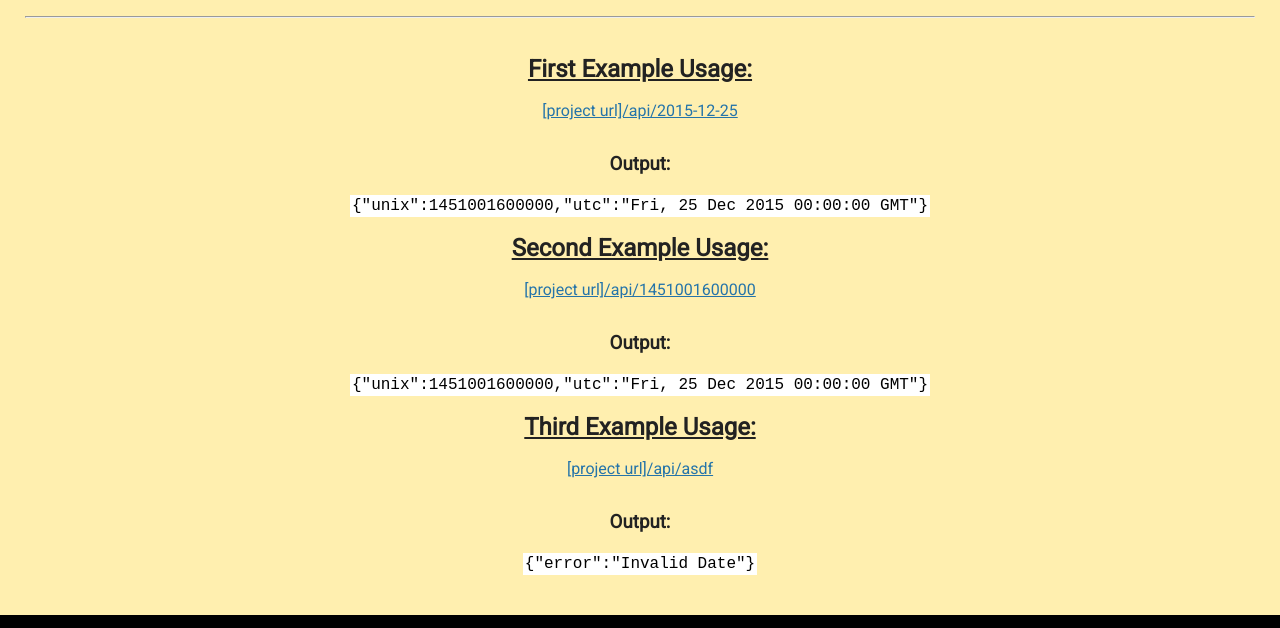
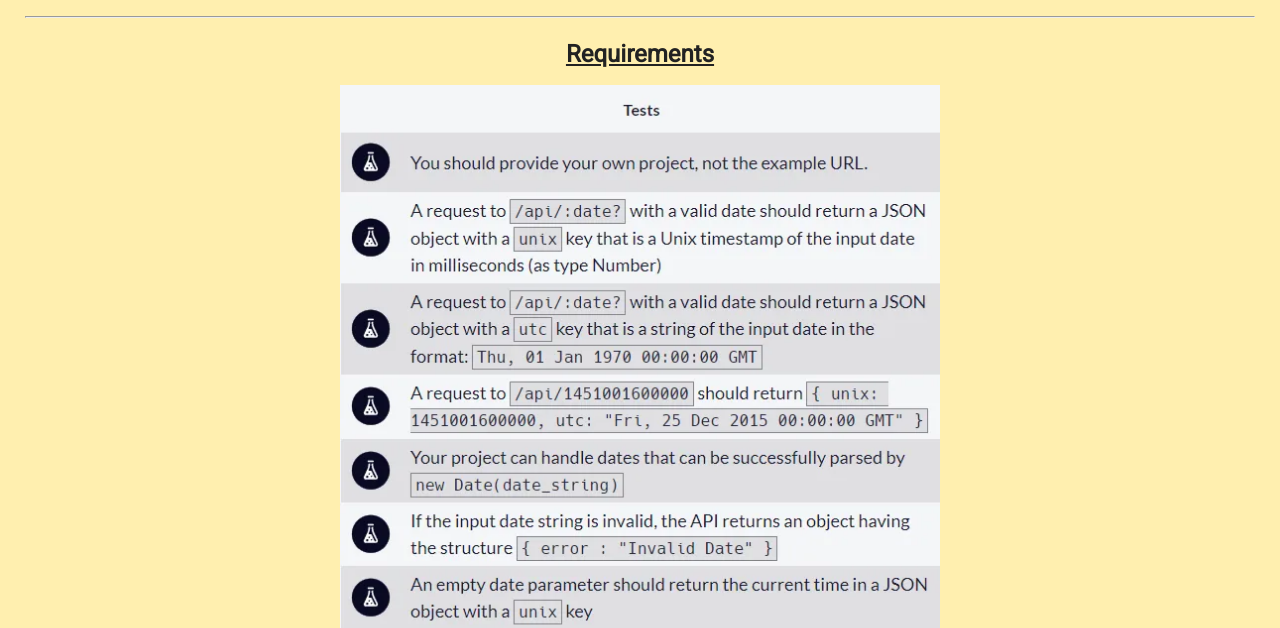
Before and after one commit to waldohidalgo/Timestamp-Microservice, a website: page api/views/index.html in a window 1280 px wide. Shown: the part 53-681 px from the top of the page. Drawn offline with Linux system fonts and the light colour scheme; files that its build step writes are made by us from their sources.

Commit message:
update readme

```diff
--- a/api/views/index.html
+++ b/api/views/index.html
@@ -1,7 +1,9 @@
 <!DOCTYPE html>
 
-<html>
+<html lang="en">
   <head>
+    <meta charset="UTF-8" />
+    <meta name="viewport" content="width=device-width, initial-scale=1.0" />
     <title>Timestamp Microservice | freeCodeCamp.org</title>
     <link
       rel="shortcut icon"
@@ -20,6 +22,10 @@
   <body>
     <h1>Timestamp Microservice</h1>
     <hr />
+    <div class="contenedor_imagen">
+      <h2>Requirements</h2>
+      <img src="/images/requisitos.webp" alt="Requisitos" />
+    </div>
     <div class="container">
       <div>
         <h2>First Example Usage:</h2>
--- a/public/style.css
+++ b/public/style.css
@@ -41,8 +41,18 @@ li {
 }
 
 a {
-  color: #2574a9;
+  color: #00f;
+  font-weight: 700;
 }
 h2 {
   text-decoration: underline;
 }
+
+.contenedor_imagen img {
+  width: 100%;
+  max-width: 600px;
+  @media screen and (min-width: 768px) {
+    width: 80%;
+    margin-inline: auto;
+  }
+}
```
Also changed, not shown: public/images/requisitos.webp (added), screenshots/home.webp.
